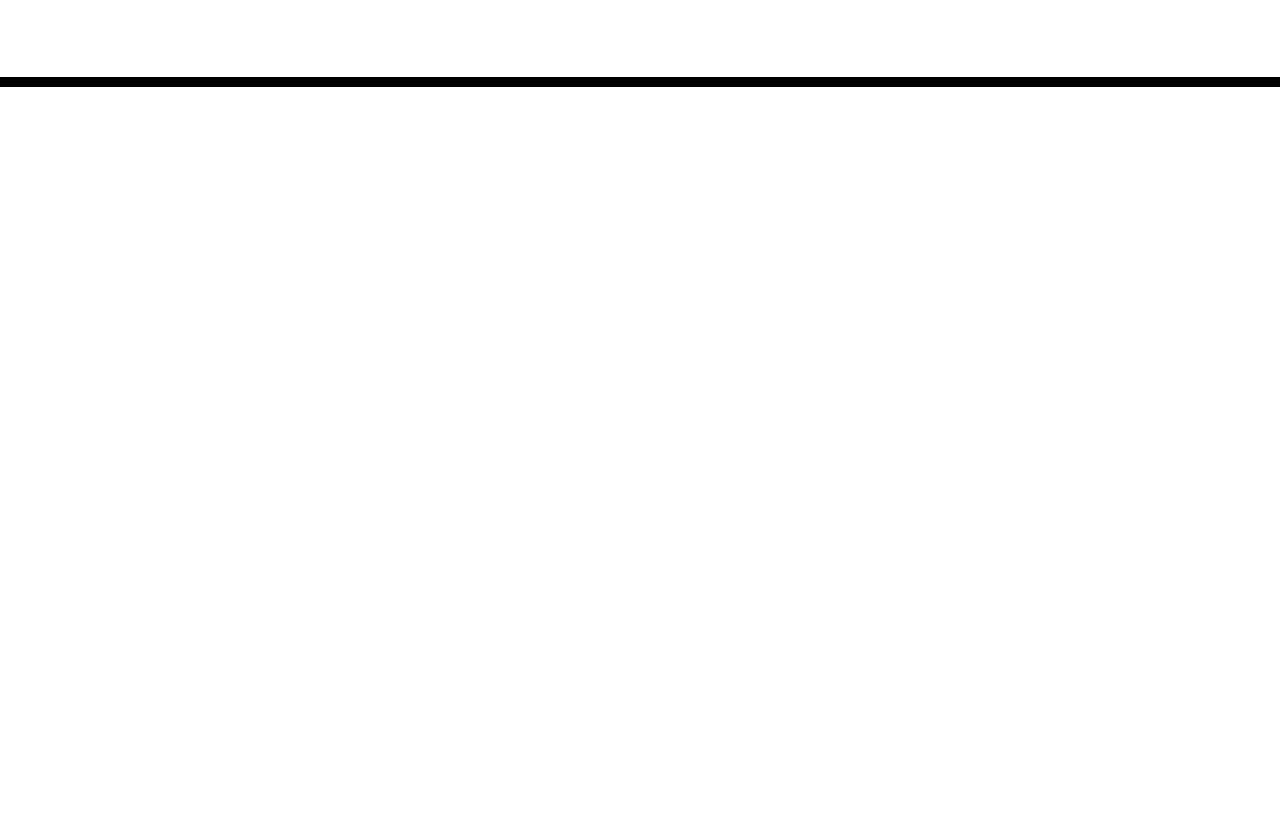
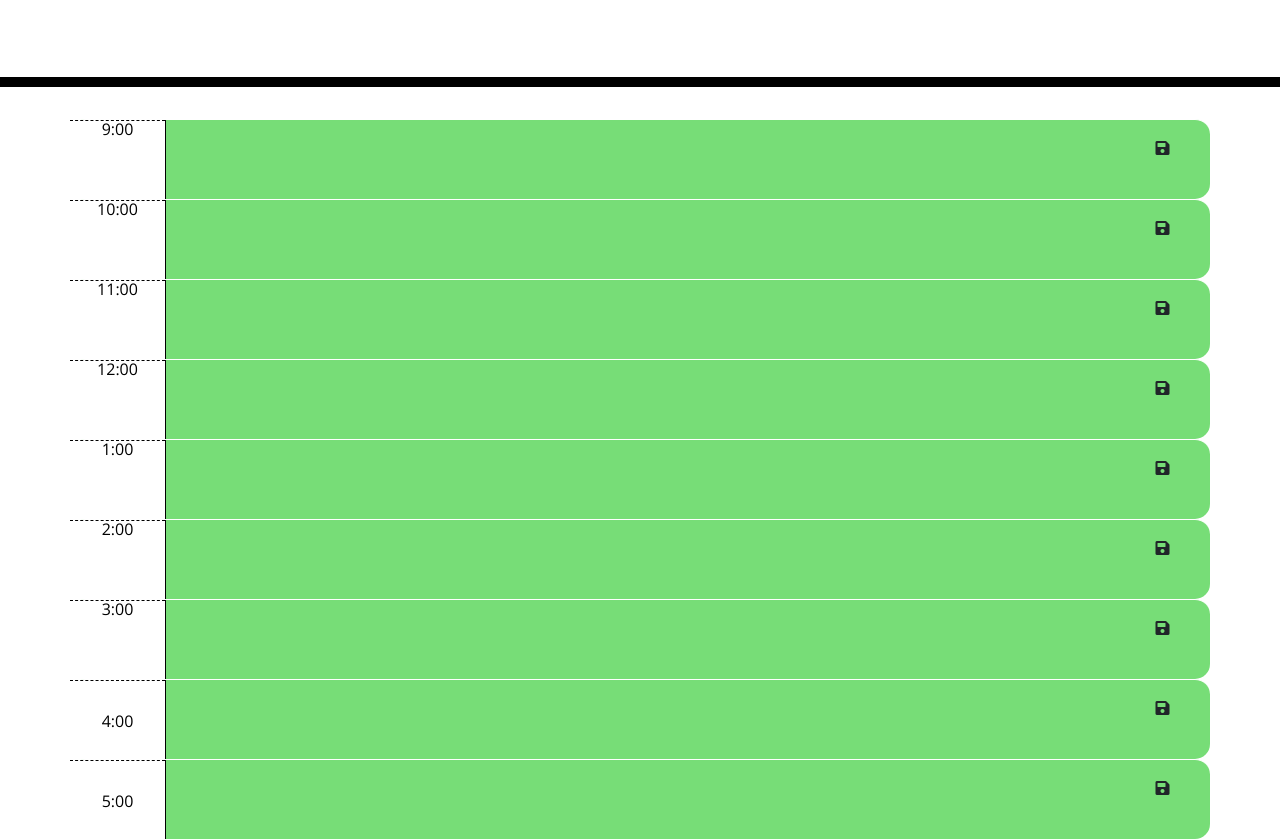
Before and after one commit to ajper05/workdayschedule, a plain HTML site: page index.html in a window 1280 px wide. Shown: the part 181-1020 px from the top of the page. Before the commit the page ends 800 px from the top, so only its background shows below. Drawn offline with nearby package versions, Linux system fonts and the light colour scheme.

Commit message:
created the basic styling for the page

```diff
--- a/index.html
+++ b/index.html
@@ -29,10 +29,68 @@
       <p id="currentDay" class="lead"></p>
     </header>
     <div class="container">
-      <!-- Timeblocks go here -->
+      <div class="row time-block" id="9">
+        <div class="col-1 hour">9:00</div>
+        <textarea class="col-10 description"></textarea>
+        <button class="col-1 savebtn btn"><i class="fas fa-save" aria-hidden="true"></i>
+        </button>
+      </div>
+      <div class="row time-block" id="10">
+        <div class="col-1 hour">10:00</div>
+        <textarea class="col-10 description"></textarea>
+        <button class="col-1 savebtn btn"><i class="fas fa-save" aria-hidden="true"></i>
+        </button>
+      </div>
+      <div class="row time-block" id="11">
+        <div class="col-1 hour">11:00</div>
+        <textarea class="col-10 description"></textarea>
+        <button class="col-1 savebtn btn"><i class="fas fa-save" aria-hidden="true"></i>
+        </button>
+      </div>
+      <div class="row time-block" id="12">
+        <div class="col-1 hour">12:00</div>
+        <textarea class="col-10 description"></textarea>
+        <button class="col-1 savebtn btn"><i class="fas fa-save" aria-hidden="true"></i>
+        </button>
+      </div>
+      <div class="row time-block" id="13">
+        <div class="col-1 hour">1:00</div>
+        <textarea class="col-10 description"></textarea>
+        <button class="col-1 savebtn btn"><i class="fas fa-save" aria-hidden="true"></i>
+        </button>
+      </div>
+      <div class="row time-block" id="14">
+        <div class="col-1 hour">2:00</div>
+        <textarea class="col-10 description"></textarea>
+        <button class="col-1 savebtn btn"><i class="fas fa-save" aria-hidden="true"></i>
+        </button>
+      </div>
+      <div class="row time-block" id="15">
+        <div class="col-1 hour">3:00</div>
+        <textarea class="col-10 description"></textarea>
+        <button class="col-1 savebtn btn"><i class="fas fa-save" aria-hidden="true"></i>
+        </button>
+      </div>
+      <div class="row time-block" id="16">
+        <div class="col-1 hour">
+          4:00
+        </div>
+        <textarea class="col-10 description"></textarea>
+        <button class="col-1 savebtn btn"><i class="fas fa-save" aria-hidden="true"></i>
+        </button>
+      </div>
+      <div class="row time-block" id="19">
+        <div class="col-1 hour">
+          5:00
+        </div>
+        <textarea class="col-10 description"></textarea>
+        <button class="col-1 savebtn btn"><i class="fas fa-save" aria-hidden="true"></i>
+        </button>
+      </div>
     </div>
 
     <script src="https://code.jquery.com/jquery-3.4.1.min.js"></script>
     <script src="https://cdnjs.cloudflare.com/ajax/libs/moment.js/2.24.0/moment.min.js"></script>
+    <script src="main.js"></script>
   </body>
 </html>
--- /dev/null
+++ b/main.js
@@ -0,0 +1,20 @@
+$(document).ready(function() {
+    let time = moment().hours();
+    console.log(time)
+    let hour = $(".time-block")
+
+    hour.each(function(){
+        let currentId = $(this).attr("id")
+        if(parseInt(currentId) == time){
+            $(this).addClass("present")
+        }
+        else if(parseInt(currentId) > time){
+            $(this).addClass("future");
+        }
+        else{
+            $(this).addClass("past");
+        }
+
+    })
+
+});
```
